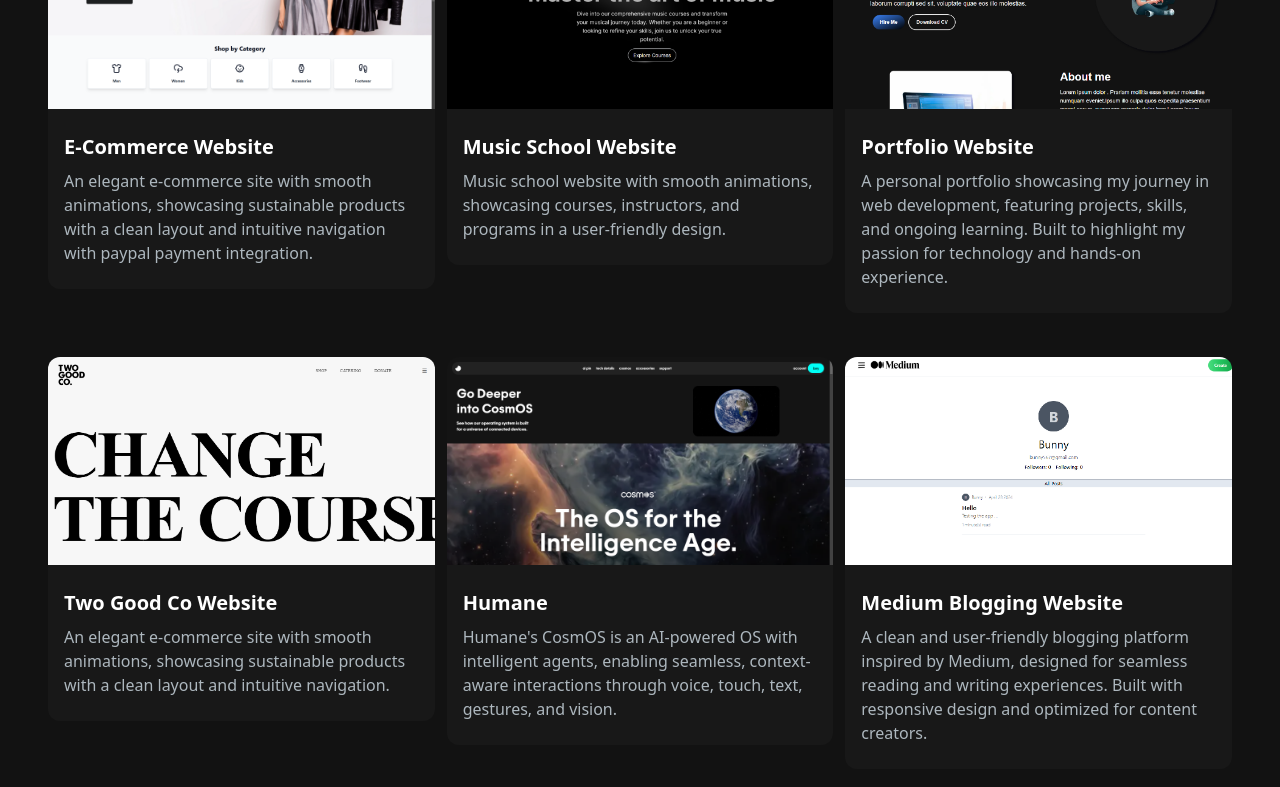
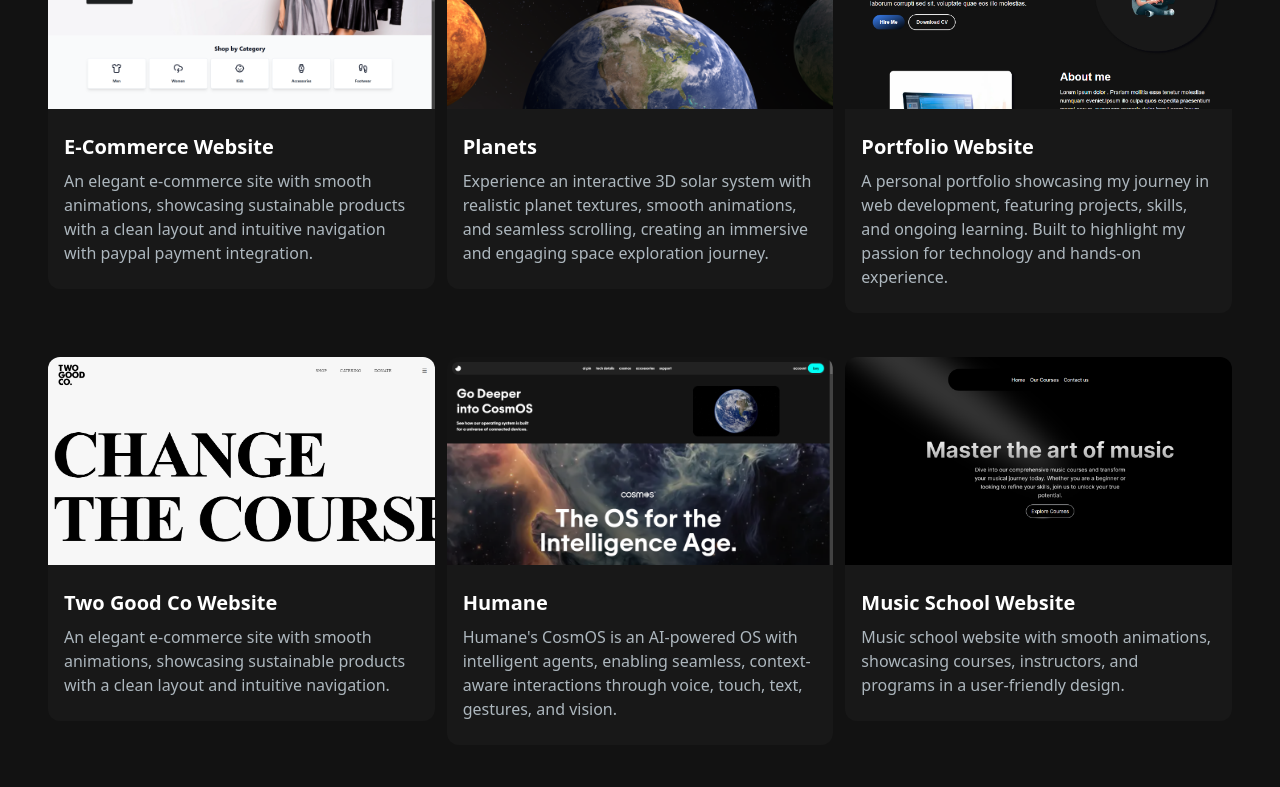
Before and after one commit to Surajjberaa/Portfolio-Project, a Next.js app: page / in a window 1280 px wide. Shown: the part 1240-2027 px from the top of the page. Built offline with nearby package versions, Linux system fonts and the light colour scheme.

Commit message:
Added new project

```diff
--- a/src/components/AboutSection.tsx
+++ b/src/components/AboutSection.tsx
@@ -27,6 +27,7 @@
             <ul className='list-disc pl-2'>
                 <li>FreeCodeCamp</li>
                 <li>100xDevs</li>
+                <li>Sheryians Coding School</li>
                 <li>University of Calcutta</li>
             </ul>
         )
--- a/src/components/ProjectSection.tsx
+++ b/src/components/ProjectSection.tsx
@@ -13,12 +13,12 @@
     },
     {
         id: 2,
-        title: "Music School Website",
-        description: "Music school website with smooth animations, showcasing courses, instructors, and programs in a user-friendly design.",
-        image: "/images/Music.png",
+        title: "Planets",
+        description: "Experience an interactive 3D solar system with realistic planet textures, smooth animations, and seamless scrolling, creating an immersive and engaging space exploration journey.",
+        image: "/images/Planets.png",
         tag: ["All", "Web"],
-        gitUrl: "https://github.com/Surajjberaa/Music-school",
-        previewUrl: "https://music-school-ashen.vercel.app/"
+        gitUrl: "https://github.com/Surajjberaa/Planets",
+        previewUrl: "https://planets-seven-psi.vercel.app/"
     },
     {
         id: 3,
@@ -49,6 +49,15 @@
     },
     {
         id: 6,
+        title: "Music School Website",
+        description: "Music school website with smooth animations, showcasing courses, instructors, and programs in a user-friendly design.",
+        image: "/images/Music.png",
+        tag: ["All", "Web"],
+        gitUrl: "https://github.com/Surajjberaa/Music-school",
+        previewUrl: "https://music-school-ashen.vercel.app/"
+    },
+    {
+        id: 7,
         title: "Medium Blogging Website",
         description: "A clean and user-friendly blogging platform inspired by Medium, designed for seamless reading and writing experiences. Built with responsive design and optimized for content creators.",
         image: "/images/medium.png",
```
Also changed, not shown: public/images/Planets.png (added).
